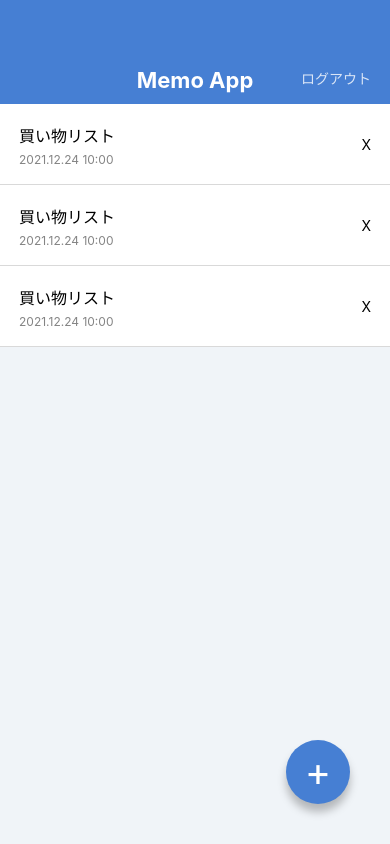
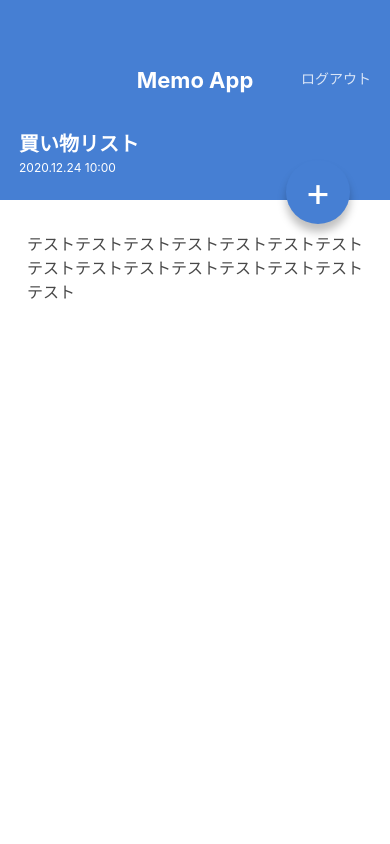
Before and after one commit to taku-Matsunaga/MemoApp, a React Native app: screen / in a window 390 px wide. Built offline with nearby package versions, Linux system fonts and the light colour scheme.

Commit message:
create memo detail screen

```diff
--- a/App.jsx
+++ b/App.jsx
@@ -1,24 +1,10 @@
 import React from 'react';
-import { StyleSheet, View } from 'react-native';
-import AppBar from './src/components/AppBar';
-import CircleButton from './src/components/CircleButton';
-import MemoList from './src/components/MemoList';
+import MemoDetailScreen from './src/screens/MemoDetailScreen';
+import MemoListScreen from './src/screens/MemoListScreen';
 
 export default function App() {
   return (
-    <View style={styles.container}>
-
-      <AppBar />
-      <MemoList />
-      <CircleButton>+</CircleButton>
-
-    </View>
+    // <MemoListScreen />
+    <MemoDetailScreen />
   );
 }
-
-const styles = StyleSheet.create({
-  container: {
-    flex: 1,
-    backgroundColor: '#f0f4f8',
-  },
-});
--- a/src/components/CircleButton.jsx
+++ b/src/components/CircleButton.jsx
@@ -1,12 +1,12 @@
 import React from 'react';
 import { StyleSheet, Text, View } from 'react-native';
-import { string } from 'prop-types';
+import { string, shape } from 'prop-types';
 
 export default function CircleButton(props) {
-  const { children } = props;
+  const { children, style } = props;
 
   return (
-    <View style={styles.circleButton}>
+    <View style={[styles.circleButton, style]}>
       <Text style={styles.circleButtonLabel}>{children}</Text>
     </View>
   );
@@ -14,6 +14,11 @@
 
 CircleButton.propTypes = {
   children: string.isRequired,
+  style: shape(),
+};
+
+CircleButton.defaultProps = {
+  style: null,
 };
 
 const styles = StyleSheet.create({
--- /dev/null
+++ b/src/screens/MemoDetailScreen.jsx
@@ -0,0 +1,56 @@
+import React from 'react';
+import { ScrollView, StyleSheet, Text, View } from 'react-native';
+import AppBar from '../components/AppBar';
+import CircleButton from '../components/CircleButton';
+
+export default function MemoDetailScreen() {
+  return (
+    <View style={styles.container}>
+      <AppBar />
+      <View style={styles.memoHeader}>
+        <Text style={styles.memoTitle}>買い物リスト</Text>
+        <Text style={styles.memoDate}>2020.12.24 10:00</Text>
+      </View>
+      <ScrollView style={styles.memoBody}>
+        <Text style={styles.memoText}>
+          テストテストテストテストテストテストテストテストテストテストテストテストテストテストテスト
+        </Text>
+      </ScrollView>
+      <CircleButton style={{ top: 160, bottom: 'auto' }}>+</CircleButton>
+    </View>
+  );
+}
+
+const styles = StyleSheet.create({
+  container: {
+    flex: 1,
+    backgroundColor: '#ffffff',
+  },
+  memoHeader: {
+    backgroundColor: '#467fd3',
+    height: 96,
+    justifyContent: 'center',
+    paddingVertical: 24,
+    paddingHorizontal: 19,
+  },
+  memoTitle: {
+    color: '#ffffff',
+    fontSize: 20,
+    lineHeight: 32,
+    fontWeight: 'bold',
+  },
+  memoDate: {
+    color: '#ffffff',
+    fontSize: 12,
+    lineHeight: 16,
+  },
+  memoBody: {
+    paddingVertical: 32,
+    paddingHorizontal: 27,
+  },
+  memoText: {
+    fontSize: 16,
+    lineHeight: 24,
+    color: '#484848',
+  },
+});
--- /dev/null
+++ b/src/screens/MemoListScreen.jsx
@@ -0,0 +1,22 @@
+import React from 'react';
+import { StyleSheet, View } from 'react-native';
+import AppBar from '../components/AppBar';
+import CircleButton from '../components/CircleButton';
+import MemoList from '../components/MemoList';
+
+export default function MemoListScreen() {
+  return (
+    <View style={styles.container}>
+      <AppBar />
+      <MemoList />
+      <CircleButton>+</CircleButton>
+    </View>
+  );
+}
+
+const styles = StyleSheet.create({
+  container: {
+    flex: 1,
+    backgroundColor: '#f0f4f8',
+  },
+});
```
